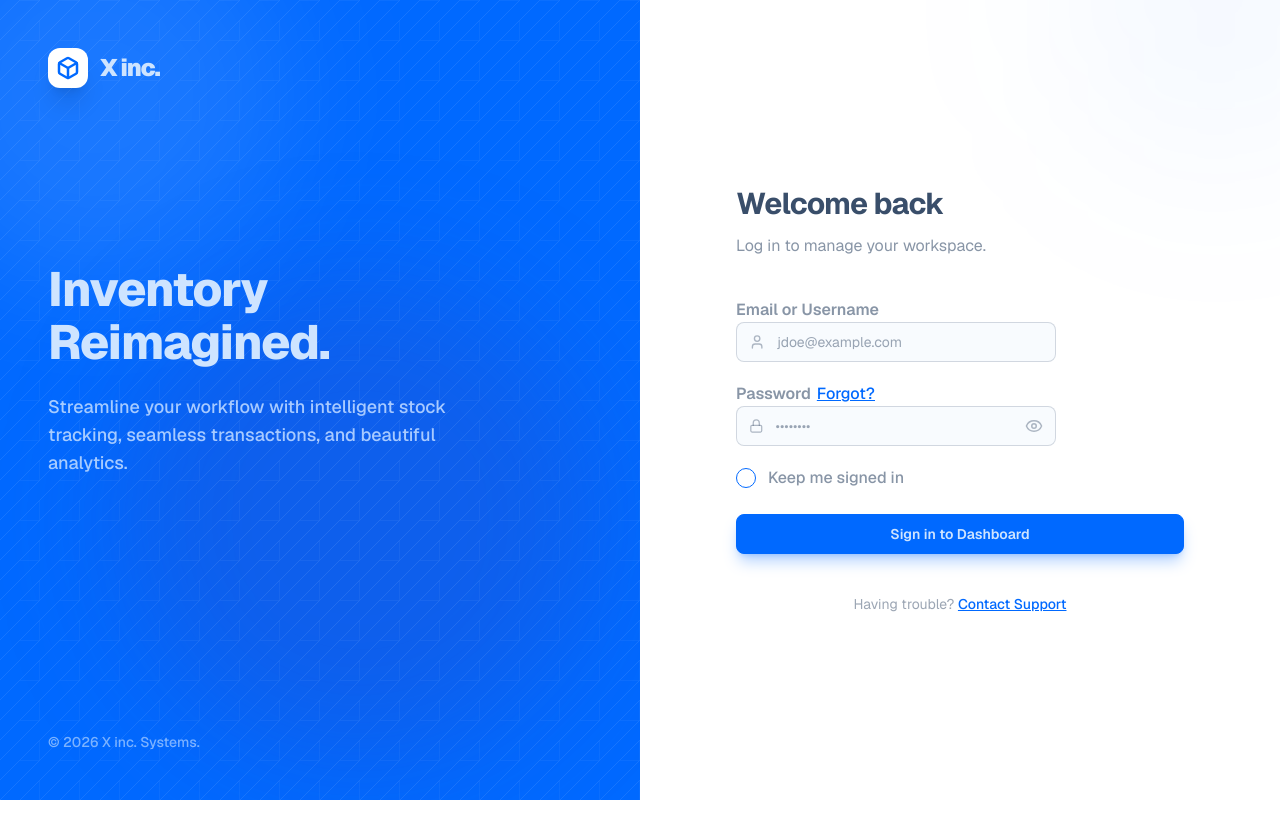
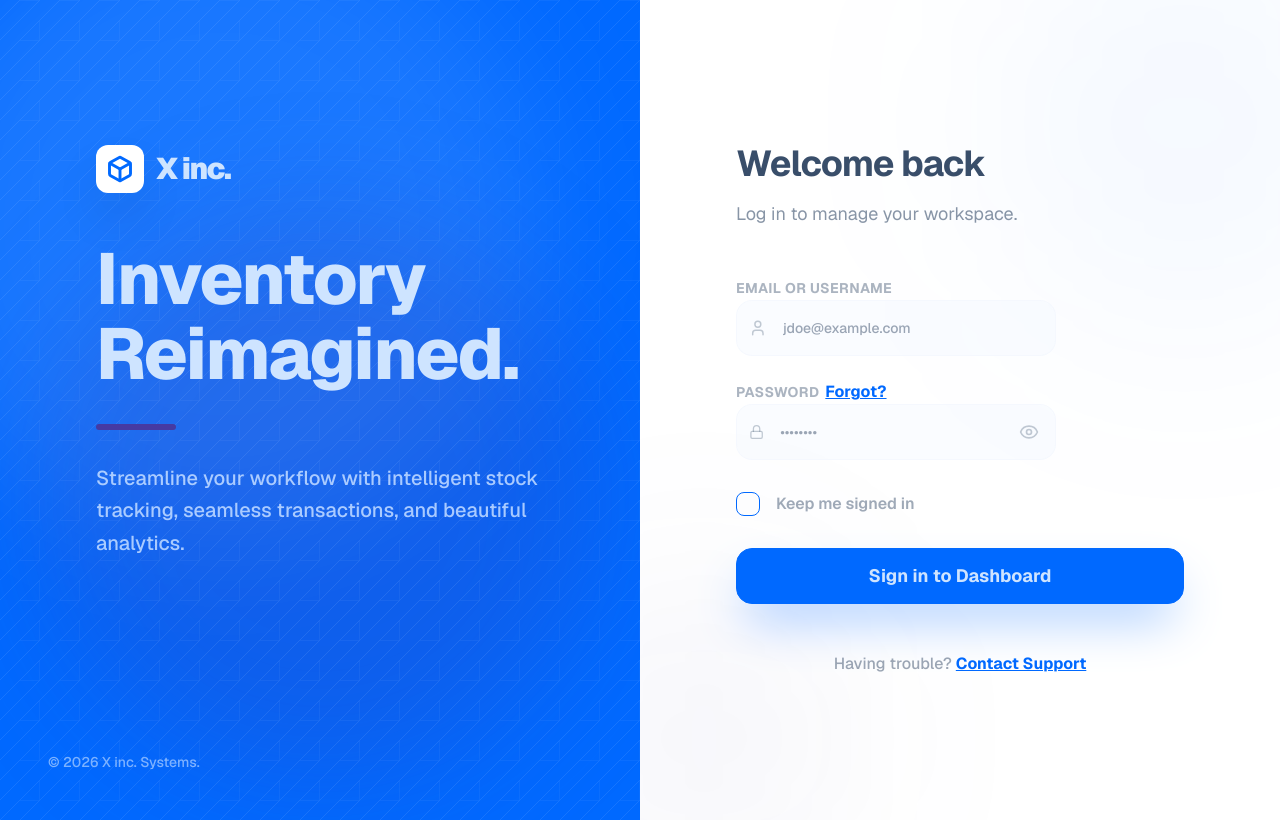
Before and after one commit to Fury3K/inventorySys, a Next.js app: page /login in a window 1280 px wide. Built offline with nearby package versions, Linux system fonts and the light colour scheme.

Commit message:
Reworked Arrangements

```diff
--- a/src/app/(auth)/login/page.tsx
+++ b/src/app/(auth)/login/page.tsx
@@ -21,13 +21,13 @@ export default function LoginPage() {
   };
 
   return (
-    <div className="bg-base-200 text-base-content font-sans antialiased min-h-screen flex">
+    <div className="bg-base-200 text-base-content font-sans antialiased min-h-screen flex items-stretch overflow-hidden">
       {/* Left Side: Branding & Context */}
-      <div className="hidden lg:flex lg:w-1/2 relative overflow-hidden flex-col justify-between p-12 bg-primary text-primary-content">
+      <div className="hidden lg:flex lg:w-1/2 relative overflow-hidden flex-col bg-primary text-primary-content">
         {/* Modern Creative Abstract Background */}
         <div className="absolute inset-0 z-0">
-          <div className="absolute -top-24 -left-24 w-96 h-96 bg-white/10 rounded-full blur-3xl"></div>
-          <div className="absolute bottom-10 right-10 w-[30rem] h-[30rem] bg-secondary/20 rounded-full blur-3xl"></div>
+          <div className="absolute -top-24 -left-24 w-[40rem] h-[40rem] bg-white/10 rounded-full blur-3xl"></div>
+          <div className="absolute bottom-10 right-10 w-[35rem] h-[35rem] bg-secondary/20 rounded-full blur-3xl"></div>
           <svg className="absolute inset-0 h-full w-full opacity-10" xmlns="http://www.w3.org/2000/svg">
             <defs>
               <pattern id="grid-pattern" width="40" height="40" patternUnits="userSpaceOnUse">
@@ -38,66 +38,71 @@ export default function LoginPage() {
           </svg>
         </div>
 
+        {/* Content Container - Vertically Centered */}
+        <div className="relative z-10 flex-1 flex flex-col justify-center px-16 xl:px-24">
           {/* Logo Area */}
-        <div className="relative z-10 flex items-center gap-3">
-          <div className="w-10 h-10 bg-base-100 rounded-xl flex items-center justify-center shadow-xl text-primary">
-            <Box size={24} strokeWidth={2.5} />
+          <div className="flex items-center gap-3 mb-12">
+            <div className="w-12 h-12 bg-base-100 rounded-xl flex items-center justify-center shadow-2xl text-primary">
+              <Box size={28} strokeWidth={2.5} />
             </div>
-          <span className="text-2xl font-black tracking-tighter">X inc.</span>
+            <span className="text-3xl font-black tracking-tighter">X inc.</span>
           </div>
 
           {/* Value Proposition / Hero Text */}
-        <div className="relative z-10 mb-20 space-y-6">
-          <h1 className="text-5xl font-extrabold leading-[1.1] tracking-tight">
+          <div className="space-y-8">
+            <h1 className="text-6xl xl:text-7xl font-extrabold leading-[1.05] tracking-tight">
               Inventory <br/> Reimagined.
             </h1>
-          <p className="text-primary-content/80 text-lg max-w-md font-medium">
+            <div className="w-20 h-1.5 bg-secondary rounded-full"></div>
+            <p className="text-primary-content/80 text-xl max-w-md font-medium leading-relaxed">
               Streamline your workflow with intelligent stock tracking, seamless transactions, and beautiful analytics.
             </p>
           </div>
+        </div>
 
-        {/* Subtle Footer */}
-        <div className="relative z-10 font-medium text-primary-content/60 text-sm">
+        {/* Footer Area - Absolute at bottom */}
+        <div className="relative z-10 p-12 font-medium text-primary-content/60 text-sm">
           &copy; 2026 X inc. Systems.
         </div>
       </div>
 
       {/* Right Side: Login Form */}
-      <div className="w-full lg:w-1/2 flex items-center justify-center p-6 sm:p-12 bg-base-100 relative">
-        {/* Subtle ambient light for the form side */}
+      <div className="w-full lg:w-1/2 flex items-center justify-center p-8 sm:p-12 xl:p-24 bg-base-100 relative">
+        {/* Subtle ambient light */}
         <div className="absolute top-0 left-0 w-full h-full overflow-hidden pointer-events-none z-0">
-          <div className="absolute -top-[20%] -right-[10%] w-[40%] h-[40%] bg-primary/5 rounded-full blur-[100px]"></div>
+          <div className="absolute -top-[10%] -right-[10%] w-[50%] h-[50%] bg-primary/5 rounded-full blur-[120px]"></div>
+          <div className="absolute -bottom-[10%] -left-[10%] w-[40%] h-[40%] bg-secondary/5 rounded-full blur-[100px]"></div>
         </div>
 
-        <div className="w-full max-w-md relative z-10">
+        <div className="w-full max-w-md relative z-10 py-12">
 
           {/* Mobile Logo */}
-          <div className="flex lg:hidden items-center gap-3 mb-10 justify-center">
-            <div className="w-12 h-12 bg-primary rounded-xl flex items-center justify-center shadow-lg text-primary-content">
-              <Box size={28} strokeWidth={2.5} />
+          <div className="flex lg:hidden items-center gap-3 mb-12 justify-center">
+            <div className="w-14 h-14 bg-primary rounded-2xl flex items-center justify-center shadow-xl text-primary-content">
+              <Box size={32} strokeWidth={2.5} />
             </div>
-            <span className="text-3xl font-black tracking-tighter text-base-content">X inc.</span>
+            <span className="text-4xl font-black tracking-tighter text-base-content">X inc.</span>
           </div>
 
           {/* Header */}
-          <div className="mb-10 text-center lg:text-left">
-            <h2 className="text-3xl font-bold mb-3 tracking-tight">Welcome back</h2>
-            <p className="text-base-content/60">Log in to manage your workspace.</p>
+          <div className="mb-12 text-center lg:text-left">
+            <h2 className="text-4xl font-bold mb-4 tracking-tight">Welcome back</h2>
+            <p className="text-base-content/60 text-lg">Log in to manage your workspace.</p>
           </div>
 
           {/* Form */}
-          <form onSubmit={handleSubmit} className="space-y-5">
+          <form onSubmit={handleSubmit} className="space-y-6">
 
             {/* Username Field */}
             <div className="form-control w-full">
               <label className="label">
-                <span className="label-text font-semibold">Email or Username</span>
+                <span className="label-text font-bold text-sm uppercase tracking-wide opacity-70">Email or Username</span>
               </label>
-              <label className="input input-bordered flex items-center gap-3 focus-within:outline-primary bg-base-200/50">
-                <User size={18} className="text-base-content/40" />
+              <label className="input input-bordered h-14 flex items-center gap-4 focus-within:outline-primary bg-base-200/40 border-base-200/60 rounded-2xl transition-all">
+                <User size={20} className="text-base-content/30" />
                 <input
                   type="text"
-                  className="grow"
+                  className="grow font-medium"
                   placeholder="jdoe@example.com"
                   value={username}
                   onChange={(e) => setUsername(e.target.value)}
@@ -109,32 +114,32 @@ export default function LoginPage() {
             {/* Password Field */}
             <div className="form-control w-full">
               <label className="label">
-                <span className="label-text font-semibold">Password</span>
-                <a href="#" className="label-text-alt link link-primary font-medium">Forgot?</a>
+                <span className="label-text font-bold text-sm uppercase tracking-wide opacity-70">Password</span>
+                <a href="#" className="label-text-alt link link-primary font-bold">Forgot?</a>
               </label>
-              <label className="input input-bordered flex items-center gap-3 focus-within:outline-primary bg-base-200/50">
-                <Lock size={18} className="text-base-content/40" />
+              <label className="input input-bordered h-14 flex items-center gap-4 focus-within:outline-primary bg-base-200/40 border-base-200/60 rounded-2xl transition-all">
+                <Lock size={20} className="text-base-content/30" />
                 <input
                   type={showPassword ? "text" : "password"}
-                  className="grow"
+                  className="grow font-medium"
                   placeholder="••••••••"
                   required
                 />
                 <button
                   type="button"
-                  className="text-base-content/40 hover:text-base-content transition-colors"
+                  className="text-base-content/30 hover:text-base-content transition-colors mr-1"
                   onClick={() => setShowPassword(!showPassword)}
                 >
-                  {showPassword ? <EyeOff size={18} /> : <Eye size={18} />}
+                  {showPassword ? <EyeOff size={20} /> : <Eye size={20} />}
                 </button>
               </label>
             </div>
 
             {/* Remember Me */}
-            <div className="flex items-center mt-2 mb-6">
-              <label className="label cursor-pointer justify-start gap-3">
-                <input type="checkbox" className="checkbox checkbox-sm checkbox-primary" />
-                <span className="label-text font-medium">Keep me signed in</span>
+            <div className="flex items-center pt-2 mb-8">
+              <label className="label cursor-pointer justify-start gap-4">
+                <input type="checkbox" className="checkbox checkbox-primary rounded-lg" />
+                <span className="label-text font-semibold opacity-80">Keep me signed in</span>
               </label>
             </div>
 
@@ -142,10 +147,10 @@ export default function LoginPage() {
             <button
               type="submit"
               disabled={isLoading}
-              className="btn btn-primary w-full shadow-lg shadow-primary/30"
+              className="btn btn-primary h-14 w-full shadow-2xl shadow-primary/40 rounded-2xl text-lg font-bold"
             >
               {isLoading ? (
-                <span className="loading loading-spinner loading-sm"></span>
+                <span className="loading loading-spinner"></span>
               ) : (
                 "Sign in to Dashboard"
               )}
@@ -153,9 +158,9 @@ export default function LoginPage() {
           </form>
 
           {/* Support Footer */}
-          <div className="mt-10 text-center">
-            <p className="text-sm text-base-content/50">
-              Having trouble? <a href="#" className="link link-primary font-medium">Contact Support</a>
+          <div className="mt-12 text-center">
+            <p className="text-base font-medium text-base-content/50">
+              Having trouble? <a href="#" className="link link-primary font-bold">Contact Support</a>
             </p>
           </div>
 
--- a/src/app/(dashboard)/page.tsx
+++ b/src/app/(dashboard)/page.tsx
@@ -146,11 +146,26 @@ export default function Dashboard() {
         </div>
       </div>
 
-      {/* Charts Row */}
-      <div className="grid grid-cols-1 gap-6 lg:grid-cols-2">
-        <div className="card bg-base-100 shadow-sm border border-base-200/60">
+      {/* Main Content Grid */}
+      <div className="grid grid-cols-12 gap-6 items-start">
+        {/* Left Column: Charts */}
+        <div className="col-span-12 lg:col-span-8 space-y-6">
+          {/* Stock Trend Chart */}
+          <div className="card bg-base-100 shadow-sm border border-base-200/60 overflow-hidden">
             <div className="card-body p-6">
-            <h3 className="card-title text-lg font-bold mb-6">Stock Movement Trend</h3>
+              <div className="flex items-center justify-between mb-6">
+                <h3 className="card-title text-lg font-bold">Stock Movement Trend</h3>
+                <div className="flex gap-2">
+                  <div className="flex items-center gap-1.5">
+                    <div className="w-3 h-3 rounded-full bg-[#36d399]"></div>
+                    <span className="text-xs font-bold text-base-content/60">Incoming</span>
+                  </div>
+                  <div className="flex items-center gap-1.5">
+                    <div className="w-3 h-3 rounded-full bg-[#f87272]"></div>
+                    <span className="text-xs font-bold text-base-content/60">Outgoing</span>
+                  </div>
+                </div>
+              </div>
               <div className="h-72 w-full">
                 <ResponsiveContainer width="100%" height="100%">
                   <AreaChart data={data}>
@@ -194,7 +209,8 @@ export default function Dashboard() {
             </div>
           </div>
 
-        <div className="card bg-base-100 shadow-sm border border-base-200/60">
+          {/* Top Products Chart */}
+          <div className="card bg-base-100 shadow-sm border border-base-200/60 overflow-hidden">
             <div className="card-body p-6">
               <h3 className="card-title text-lg font-bold mb-6">Top Performing Products</h3>
               <div className="h-72 w-full">
@@ -222,43 +238,45 @@ export default function Dashboard() {
           </div>
         </div>
 
-      {/* Login Activity */}
-      <div className="card bg-base-100 shadow-sm border border-base-200/60">
-        <div className="card-body p-0">
-          <div className="flex items-center justify-between p-6 border-b border-base-200/60">
+        {/* Right Column: Activity */}
+        <div className="col-span-12 lg:col-span-4 h-full">
+          <div className="card bg-base-100 shadow-sm border border-base-200/60 h-full flex flex-col">
+            <div className="p-6 border-b border-base-200/60 bg-base-200/20 flex items-center justify-between">
               <h3 className="card-title text-lg font-bold">
-              <div className="w-8 h-8 rounded-lg bg-primary/10 flex items-center justify-center text-primary mr-2 shadow-inner">
+                <div className="w-8 h-8 rounded-lg bg-primary/10 flex items-center justify-center text-primary shadow-inner">
                   <Users size={16} strokeWidth={2.5} />
                 </div>
                 Recent Login Activity
               </h3>
-            <button className="btn btn-sm btn-ghost hover:bg-base-200 rounded-xl">View all logs</button>
+              <button className="btn btn-xs btn-ghost hover:bg-base-200 rounded-lg">View all</button>
             </div>
+            <div className="flex-1 overflow-hidden">
               <div className="overflow-x-auto p-2">
                 <table className="table w-full">
                   <thead>
                     <tr className="border-b-2 border-base-200">
-                  <th className="font-bold text-base-content/60 px-6 py-4">User</th>
-                  <th className="font-bold text-base-content/60 px-6 py-4">Activity</th>
-                  <th className="font-bold text-base-content/60 px-6 py-4">Device</th>
+                      <th className="font-bold text-base-content/60 px-4 py-3">User</th>
+                      <th className="font-bold text-base-content/60 px-4 py-3 text-right">Time</th>
                     </tr>
                   </thead>
                   <tbody>
                     {recentLogins.map((login, i) => (
                       <tr key={i} className="hover:bg-base-200/50 transition-colors border-b border-base-100 last:border-0">
-                    <td className="font-semibold px-6 py-4">
+                        <td className="px-4 py-4">
                           <div className="flex items-center gap-3">
                             <div className="avatar placeholder">
-                          <div className="bg-neutral text-neutral-content rounded-full w-8">
-                            <span className="text-xs">{login.user.charAt(0)}</span>
+                              <div className="bg-neutral text-neutral-content rounded-full w-8 shadow-sm">
+                                <span className="text-xs font-bold">{login.user.charAt(0)}</span>
                               </div>
                             </div>
-                        {login.user}
+                            <div>
+                              <div className="font-bold text-sm">{login.user}</div>
+                              <div className="text-[10px] opacity-50 font-medium truncate max-w-[100px]">{login.device}</div>
+                            </div>
                           </div>
                         </td>
-                    <td className="text-base-content/70 px-6 py-4">{login.time}</td>
-                    <td className="px-6 py-4">
-                      <span className="badge badge-sm font-medium bg-base-200 border-0 text-base-content/80 px-2 py-3 rounded-md">{login.device}</span>
+                        <td className="text-base-content/60 px-4 py-4 text-right text-xs font-semibold whitespace-nowrap">
+                          {login.time}
                         </td>
                       </tr>
                     ))}
@@ -266,6 +284,17 @@ export default function Dashboard() {
                 </table>
               </div>
             </div>
+            <div className="p-6 mt-auto bg-base-200/10 border-t border-base-200/60">
+              <div className="alert bg-primary/5 border-primary/10 rounded-xl">
+                <TrendingUp className="text-primary" size={20} />
+                <div className="text-xs font-medium">
+                  <span className="font-bold text-primary">System Notice:</span>
+                  Your inventory accuracy is up by 14% this week.
+                </div>
+              </div>
+            </div>
+          </div>
+        </div>
       </div>
     </div>
   );
--- a/src/components/layout/Navbar.tsx
+++ b/src/components/layout/Navbar.tsx
@@ -1,7 +1,18 @@
 "use client";
 import { Search, Bell, User, Settings, LogOut } from "lucide-react";
+import { useRouter } from "next/navigation";
 
 export default function Navbar() {
+  const router = useRouter();
+
+  const handleLogout = (e: React.MouseEvent) => {
+    e.preventDefault();
+    // Clear the session cookie
+    document.cookie = "session=; path=/; expires=Thu, 01 Jan 1970 00:00:00 GMT";
+    // Redirect to login page
+    window.location.href = "/login";
+  };
+
   return (
     <div className="navbar bg-base-100 border-b border-base-200/60 px-6 h-20 shadow-[0_1px_2px_rgba(0,0,0,0.02)] relative z-10">
       <div className="flex-1">
@@ -47,7 +58,10 @@ export default function Navbar() {
             </li>
             <div className="divider my-1"></div>
             <li>
-              <a className="py-2.5 px-4 rounded-xl text-error hover:bg-error/10 hover:text-error">
+              <a
+                onClick={handleLogout}
+                className="py-2.5 px-4 rounded-xl text-error hover:bg-error/10 hover:text-error cursor-pointer"
+              >
                 <LogOut size={16} /> Logout
               </a>
             </li>
--- a/src/components/layout/Sidebar.tsx
+++ b/src/components/layout/Sidebar.tsx
@@ -1,6 +1,6 @@
 "use client";
 import Link from "next/link";
-import { usePathname } from "next/navigation";
+import { usePathname, useRouter } from "next/navigation";
 import {
   LayoutDashboard,
   Package,
@@ -26,6 +26,14 @@ const menuItems = [
 
 export default function Sidebar() {
   const pathname = usePathname();
+  const router = useRouter();
+
+  const handleLogout = () => {
+    // Clear the session cookie
+    document.cookie = "session=; path=/; expires=Thu, 01 Jan 1970 00:00:00 GMT";
+    // Redirect to login page
+    window.location.href = "/login";
+  };
 
   return (
     <div className="flex h-screen w-64 flex-col bg-base-100 text-base-content border-r border-base-200/60 shadow-sm relative z-20">
@@ -61,7 +69,10 @@ export default function Sidebar() {
         </ul>
       </div>
       <div className="border-t border-base-200/60 p-4">
-        <button className="btn btn-ghost w-full justify-start gap-3 text-base-content/70 hover:text-error hover:bg-error/10 rounded-xl transition-colors">
+        <button
+          onClick={handleLogout}
+          className="btn btn-ghost w-full justify-start gap-3 text-base-content/70 hover:text-error hover:bg-error/10 rounded-xl transition-colors"
+        >
           <LogOut size={18} />
           <span className="font-medium">Logout</span>
         </button>
```
Lines whose indentation alone changed are shown as unchanged.
